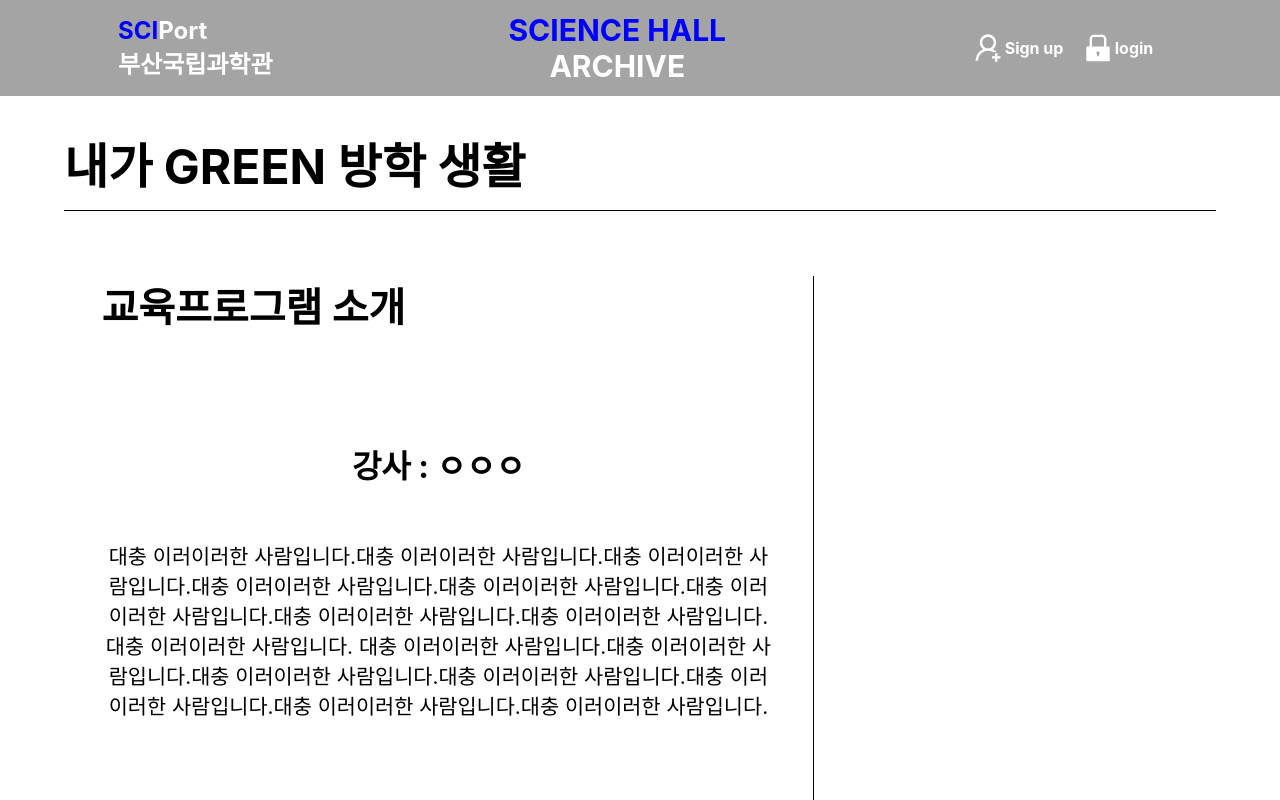
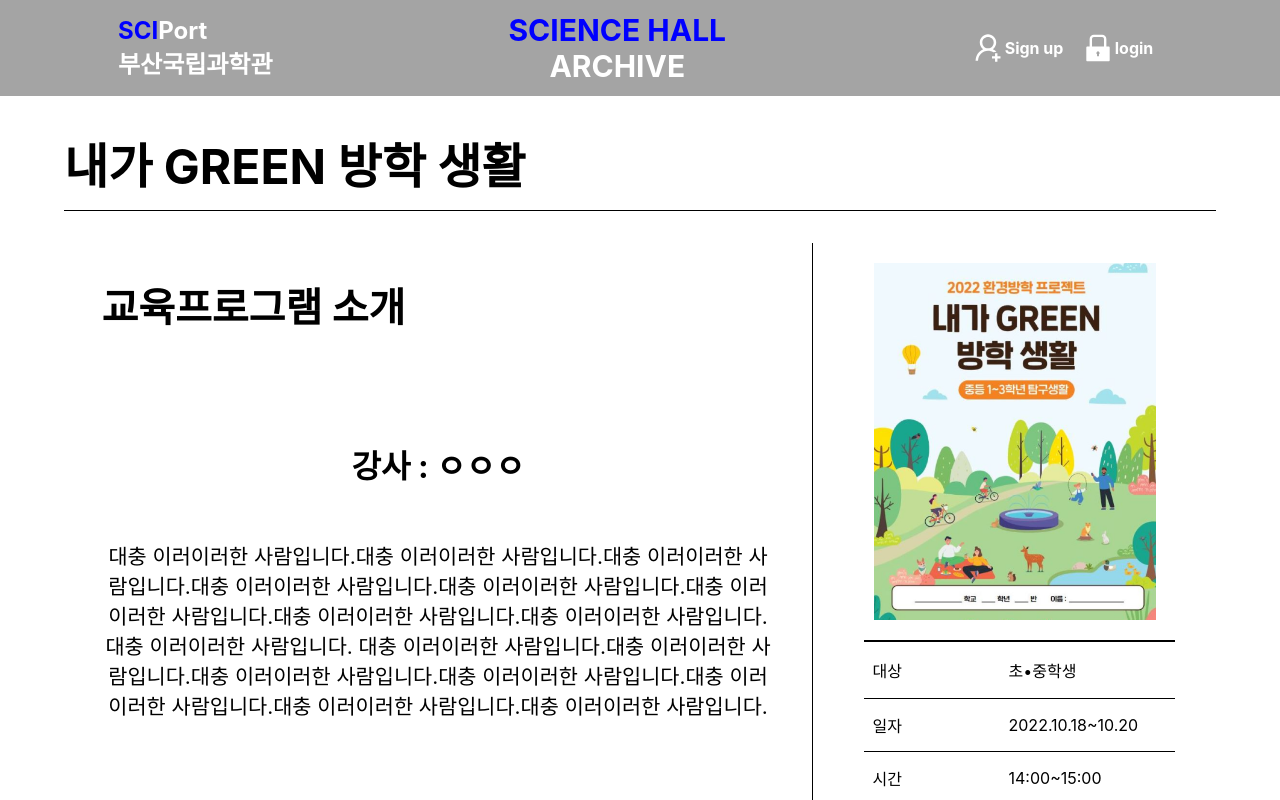
Before and after one commit to SciPort/sciport_archive_frontend, a React (Create React App) app: page /detail in a window 1280 px wide. Shown: the top 800 px of the page. Built offline with nearby package versions, Linux system fonts and the light colour scheme.

Commit message:
Update::detail page 완성

```diff
--- a/src/pages/detail/index.js
+++ b/src/pages/detail/index.js
@@ -1,6 +1,7 @@
 import React from "react";
 import * as S from "./style";
-import sample1 from "../../../public/sample1.png";
+import sample1 from "../../assets/img/sample1.png";
+import { sampleList } from "../../assets/data/export.js";
 
 const index = () => {
   return (
@@ -41,7 +42,19 @@ const index = () => {
             <p>유의사항</p>
           </div>
         </S.LeftBox>
-        <S.RightBox>{/* <img src={sample1} alt="" /> */}</S.RightBox>
+        <S.RightBox>
+          <img src={sample1} alt="" />
+          <div>
+            {sampleList.map((data, idx) => {
+              return (
+                <S.ListBox>
+                  <span>{data[0]}</span>
+                  <p>{data[1]}</p>
+                </S.ListBox>
+              );
+            })}
+          </div>
+        </S.RightBox>
       </S.ContentBox>
     </S.Wrapper>
   );
--- a/src/pages/detail/style.js
+++ b/src/pages/detail/style.js
@@ -21,11 +21,15 @@ export const ContentBox = styled.div`
   width: 90%;
   height: auto;
   border-bottom: none;
+  display: flex;
+  flex-direction: row;
 
   /* background-color: grey; */
 `;
 
 export const LeftBox = styled.div`
+  /* padding-top: 5%; */
+  /* margin-top: 5%; */
   width: 65%;
   border-right: 1px solid black;
   /* background-color: white; */
@@ -70,4 +74,45 @@ export const subTitle = styled.h2`
 
 export const RightBox = styled.div`
   width: 35%;
+  display: flex;
+  flex-direction: column;
+  align-items: center;
+
+  img {
+    width: 70%;
+    margin-top: 5%;
+    margin-bottom: 5%;
+  }
+  > div {
+    width: 75%;
+    /* border-top: 2px solid black; */
+  }
 `;
+
+export const ListBox = styled.div`
+  /* margin-top: 2%; */
+  padding-left: 3%;
+  width: 100%;
+  display: flex;
+  flex-direction: row;
+  align-items: center;
+  justify-content: start;
+  border-bottom: 1px solid black;
+
+  :first-child {
+    border-top: 2px solid black;
+  }
+  :last-child {
+    border-bottom: 2px solid black;
+  }
+  span {
+    display: block;
+    width: 30%;
+  }
+  p {
+    margin-left: 15%;
+    /* float: right; */
+    width: 50%;
+    text-align: start;
+  }
+`;
```
